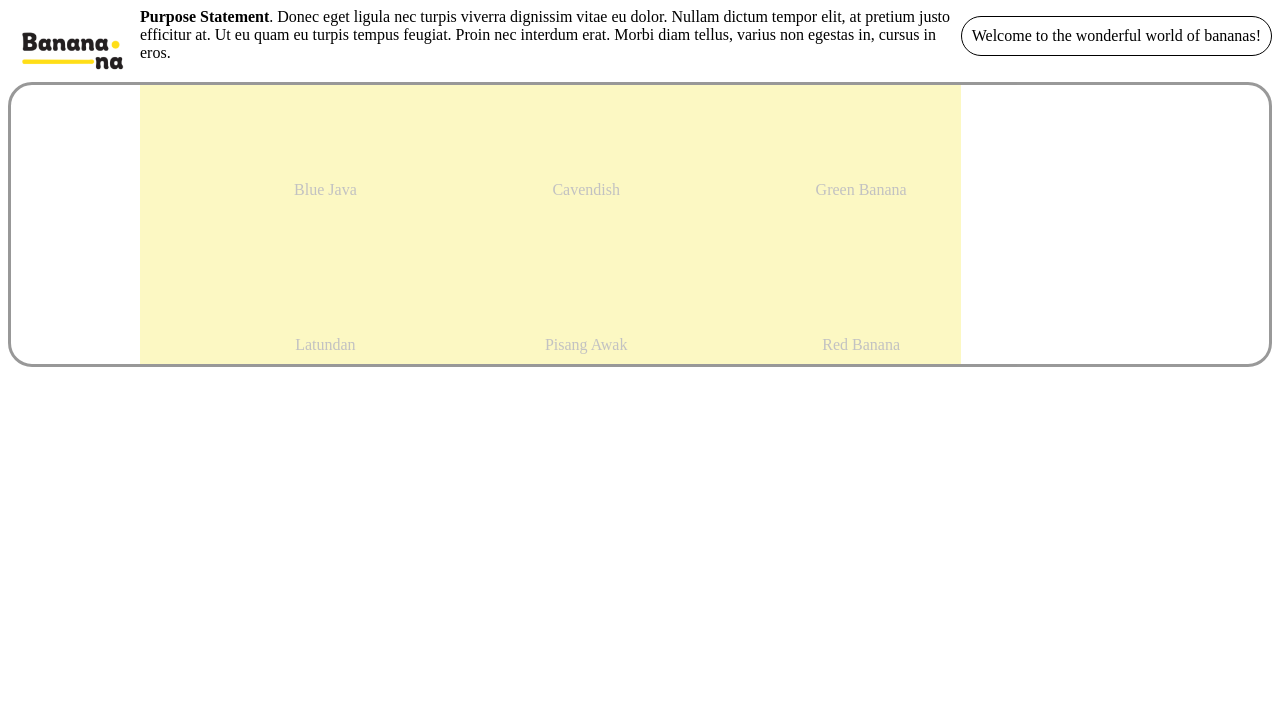
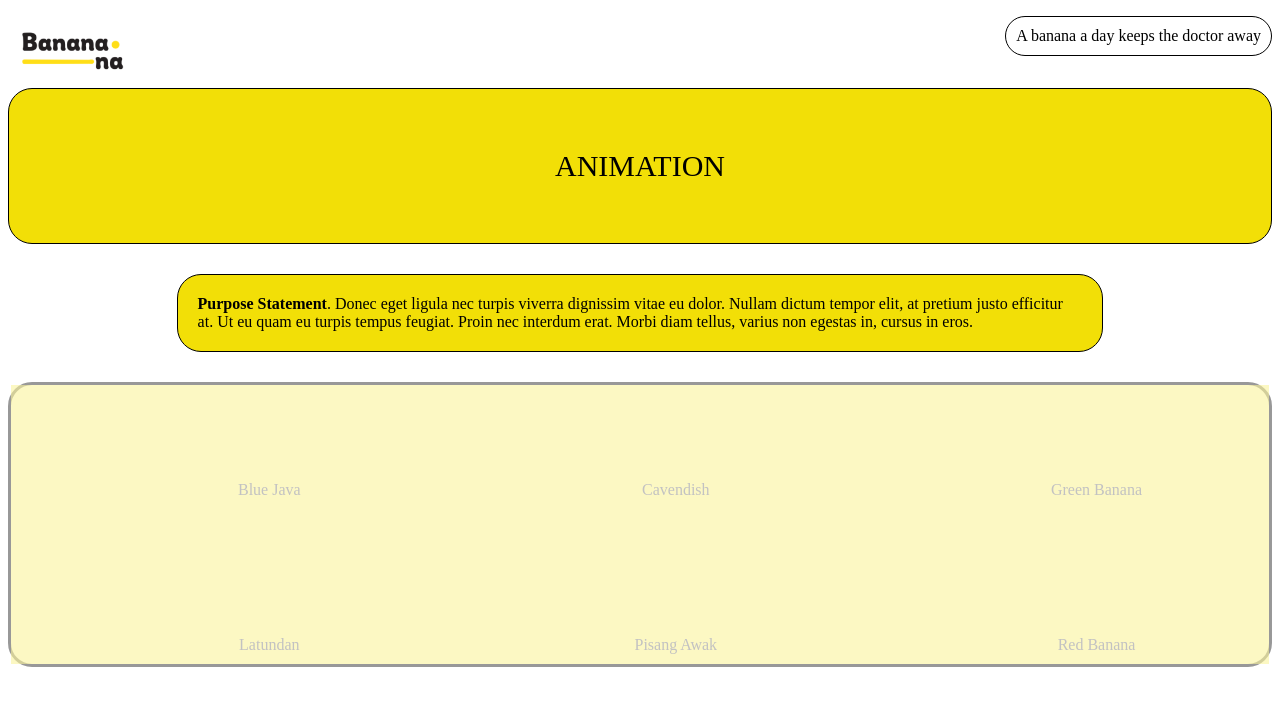
Before and after one commit to alisonmiu/banana-nas, a plain HTML site: page index.html in a window 1280 px wide. Drawn offline with Linux system fonts and the light colour scheme.

Commit message:
Update index.html

```diff
--- a/index.html
+++ b/index.html
@@ -9,11 +9,15 @@
 		<!-- LOGO content -->
 			<img src="logo.png" class="logo" alt="LOGO">
 			<div class="slogan">
-				Welcome to the wonderful world of bananas!
+				A banana a day keeps the doctor away
 			</div>
-        	<!-- End of logo content -->
+        <!-- End of logo content -->
 
-			<div class="sub-statement">
+        <div class="animation"><!-- Temporary grid container -->
+        	<div class="animation-text">ANIMATION</div>
+        </div>
+
+			<div class="purpose-statement">
 				<strong>Purpose Statement</strong>. Donec eget ligula nec turpis viverra dignissim vitae eu dolor. Nullam dictum tempor elit, at pretium justo efficitur at. Ut eu quam eu turpis tempus feugiat. Proin nec interdum erat. Morbi diam tellus, varius non egestas in, cursus in eros.
 			</div>
 
```
